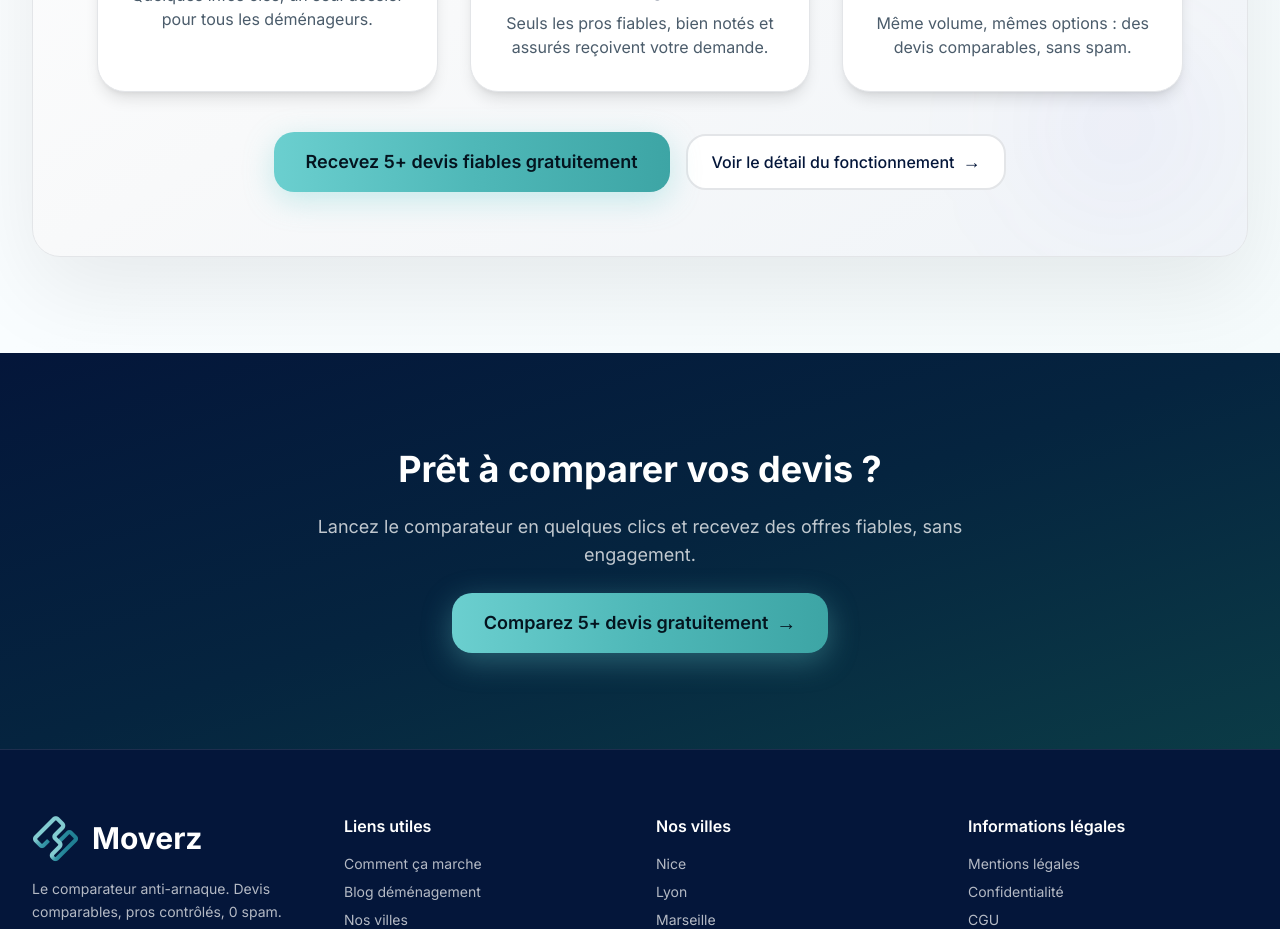
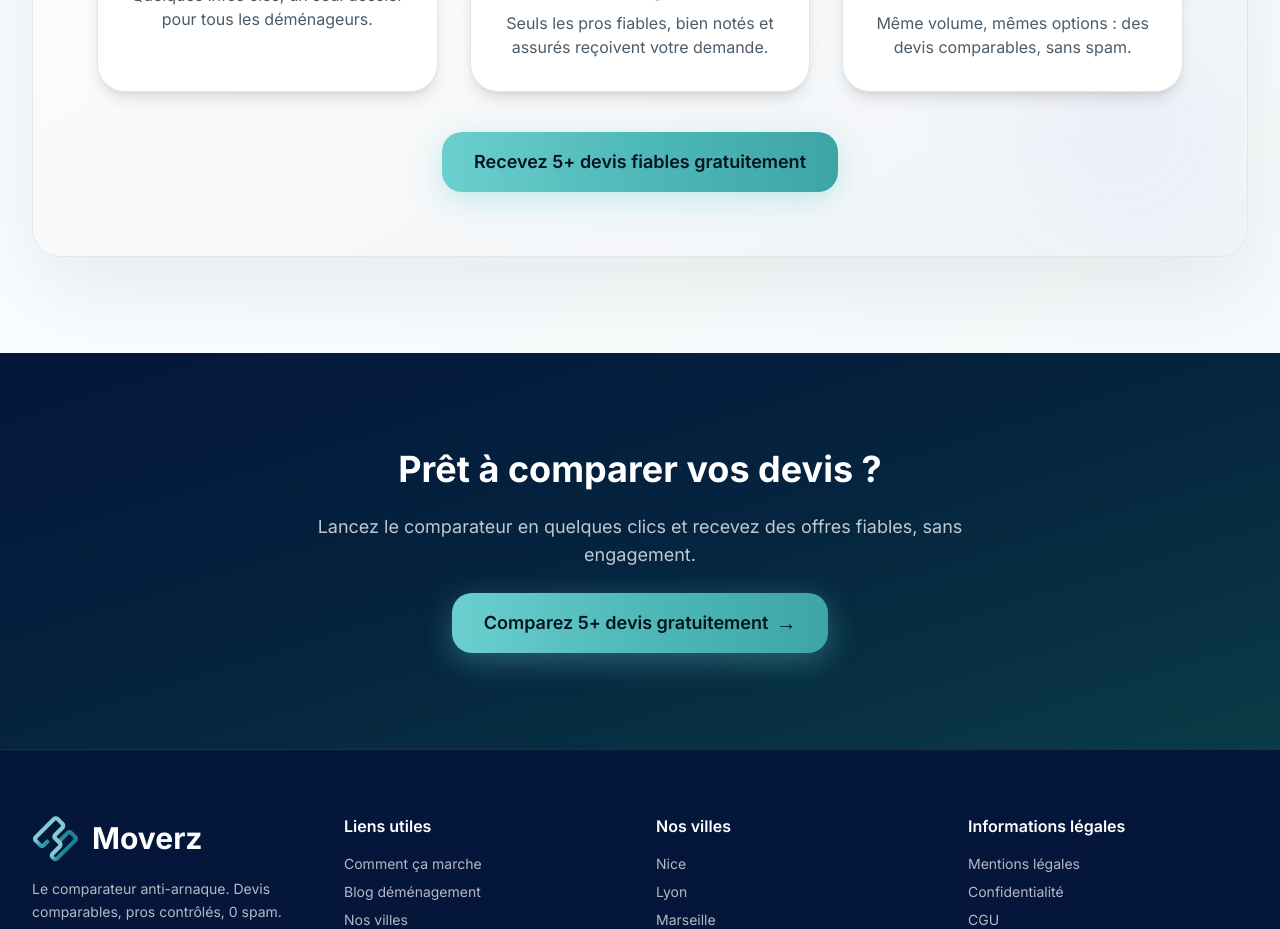
Before and after one commit to gdetaisne/moverz-fr, a Next.js app: page /comment-ca-marche in a window 1280 px wide. Shown: the part 940-1869 px from the top of the page. Built offline with nearby package versions, Linux system fonts and the light colour scheme; no server answers.

Commit message:
chore(ux): simplifier le CTA sur comment-ca-marche

```diff
--- a/components/HowItWorks.tsx
+++ b/components/HowItWorks.tsx
@@ -132,8 +132,8 @@ export default function HowItWorks() {
         ))}
       </div>
 
-      {/* CTAs avec espacement généreux */}
-      <div className="relative mt-12 flex flex-col items-center justify-center gap-4 text-center sm:flex-row sm:justify-center">
+      {/* CTA principal */}
+      <div className="relative mt-12 flex items-center justify-center text-center">
         <a
           href="/choisir-ville/"
           className="group relative inline-flex items-center gap-2 overflow-hidden rounded-2xl bg-gradient-to-r from-[#6BCFCF] via-[#4FB8B8] to-[#3DA5A5] px-8 py-4 text-base md:text-lg font-semibold text-[#04141f] shadow-[0_8px_30px_rgba(107,207,207,0.35)] hover:shadow-[0_12px_50px_rgba(107,207,207,0.5)] hover:scale-[1.02] active:scale-[0.98] transition-all duration-300"
@@ -142,13 +142,6 @@ export default function HowItWorks() {
           <span className="absolute inset-0 bg-gradient-to-r from-transparent via-white/20 to-transparent translate-x-[-200%] group-hover:translate-x-[200%] transition-transform duration-700" />
           <span className="relative">Recevez 5+ devis fiables gratuitement</span>
         </a>
-        <a
-          href="/comment-ca-marche/"
-          className="group inline-flex items-center gap-2 rounded-2xl border-2 border-[#E3E5E8] bg-white px-6 py-3 text-sm md:text-base font-medium text-[#04163a] hover:bg-[#F8F9FA] hover:border-[#6BCFCF]/40 transition-all duration-300"
-        >
-          <span>Voir le détail du fonctionnement</span>
-          <span className="text-lg group-hover:translate-x-1 transition-transform duration-300">→</span>
-        </a>
       </div>
     </div>
   );
```
